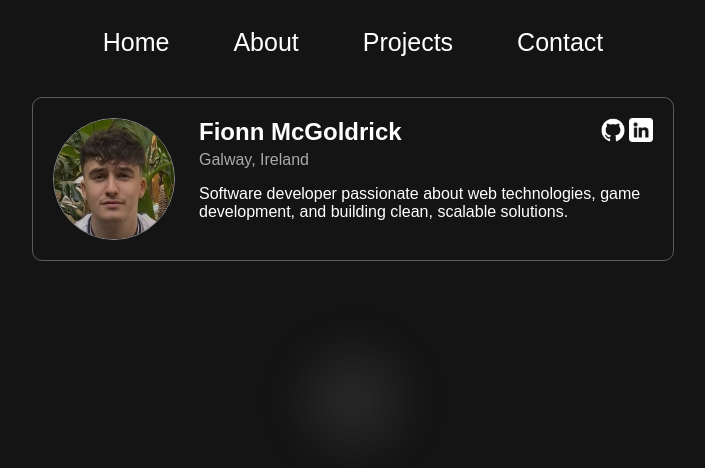
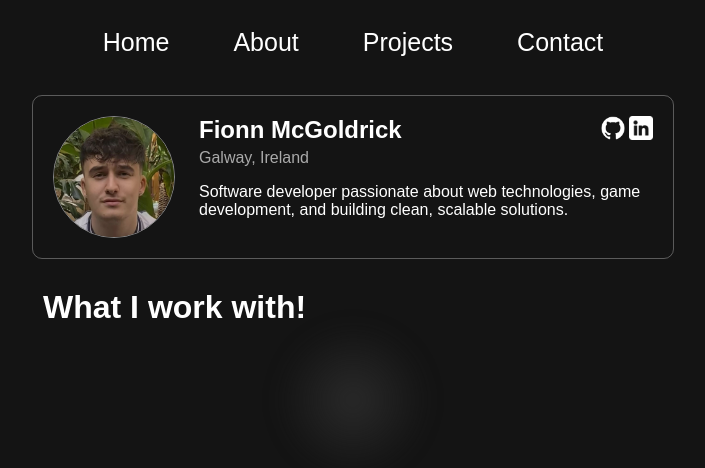
Before and after one commit to fionnmcgoldrick123/portfolio_webpage, a plain HTML site: page index.html in a window 1280 px wide. Shown: the whole page, without its empty margins (287-992 px from the left). Drawn offline with Linux system fonts and the light colour scheme.

Commit message:
add marquee title. began tech stack marquee and fix load order with async placeholders. Fixed race condition.

```diff
--- a/frontend/about-me-box.css
+++ b/frontend/about-me-box.css
@@ -4,7 +4,7 @@
     padding: 1.25rem;
     width: 50%;
     max-width: 600px;
-    margin: 2rem auto;
+    margin: 30px auto;
     border: 1px solid rgba(255, 255, 255, 0.3);
     border-radius: 10px;
     color: #fff;
--- /dev/null
+++ b/frontend/marquee.css
@@ -0,0 +1,12 @@
+.marquee-container {
+    width: 50%;
+    max-width: 620px;
+    margin: 30px auto;
+    border-radius: 10px;
+    color: #fff;
+    box-sizing: border-box;
+}
+
+.marquee-title {
+    margin: 0 0 1rem 0;
+}
--- /dev/null
+++ b/frontend/marquee.html
@@ -0,0 +1,11 @@
+<div class="marquee-container">
+
+    <h1 class="marquee-title">What I work with!</h1>
+    <div class="marquee-top">
+
+    </div>
+    <div class="marquee-bottom">
+
+    </div>
+
+</div>
--- a/index.html
+++ b/index.html
@@ -8,6 +8,7 @@
     <link rel="stylesheet" href="frontend/index.css">
     <link rel="stylesheet" href="frontend/navbar.css">
     <link rel="stylesheet" href="frontend/about-me-box.css">
+    <link rel="stylesheet" href="frontend/marquee.css">
 </head>
 
 <body>
@@ -25,24 +26,24 @@
         });
     </script>
 
-    <!-- navigation bar -->
     <div id="navbar"></div>
-    <script>
-        fetch('frontend/navbar.html')
-            .then(response => response.text())
-            .then(data => {
-                document.getElementById('navbar').innerHTML = data;
-            });
-    </script>
+    <div id="about"></div>
+    <div id="skills"></div>
 
-    <!-- about me box -->
-    <script>
-        fetch('frontend/about-me-box.html')
-            .then(response => response.text())
-            .then(data => {
-                document.body.insertAdjacentHTML('beforeend', data);
-            });
-    </script>
+     <script>
+    (async () => {
+
+      document.getElementById('navbar').innerHTML =
+        await (await fetch('frontend/navbar.html')).text();
+
+      // ensure About loads before Skills
+      document.getElementById('about').innerHTML =
+        await (await fetch('frontend/about-me-box.html')).text();
+
+      document.getElementById('skills').innerHTML =
+        await (await fetch('frontend/marquee.html')).text();
+    })();
+  </script>
 
 </body>
 
```
